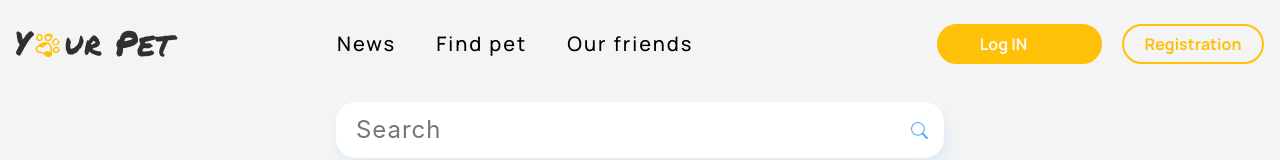
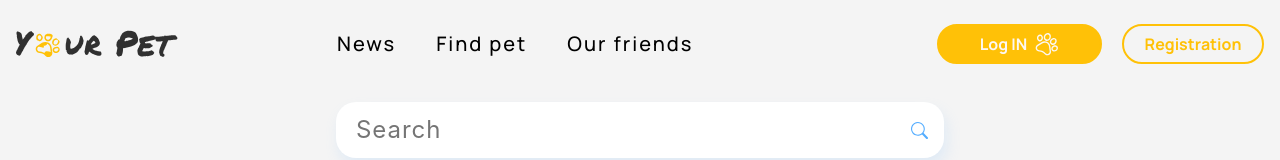
Before and after one commit to AntonBabenko96/react-node-team-app, a React (Create React App) app: page /react-node-team-app/login in a window 1280 px wide. Shown: the top 160 px of the page. Built offline with nearby package versions, Linux system fonts and the light colour scheme.

Commit message:
fix: bug with svg

```diff
--- a/src/components/Header/AuthNav/AuthNav.jsx
+++ b/src/components/Header/AuthNav/AuthNav.jsx
@@ -1,5 +1,6 @@
 import { NavLink } from 'react-router-dom';
 import AuthBtn from './AuthBtn/AuthBtn';
+import { ReactComponent as SvgImage } from '../../../img/svg/pawprint.svg';
 import styles from './AuthNav.module.scss';
 
 const AuthNav = () => {
@@ -8,16 +9,7 @@ const AuthNav = () => {
       <li className={styles.item}>
         <NavLink to="/register" className={styles.link}>
           <AuthBtn title="Log IN">
-            <svg
-              className={styles.paw}
-              version="1.1"
-              xmlns="http://www.w3.org/2000/svg"
-              width="32"
-              height="32"
-              viewBox="0 0 32 32"
-            >
-
-            </svg>
+            <SvgImage className={styles.paw} />
           </AuthBtn>
         </NavLink>
       </li>
```
